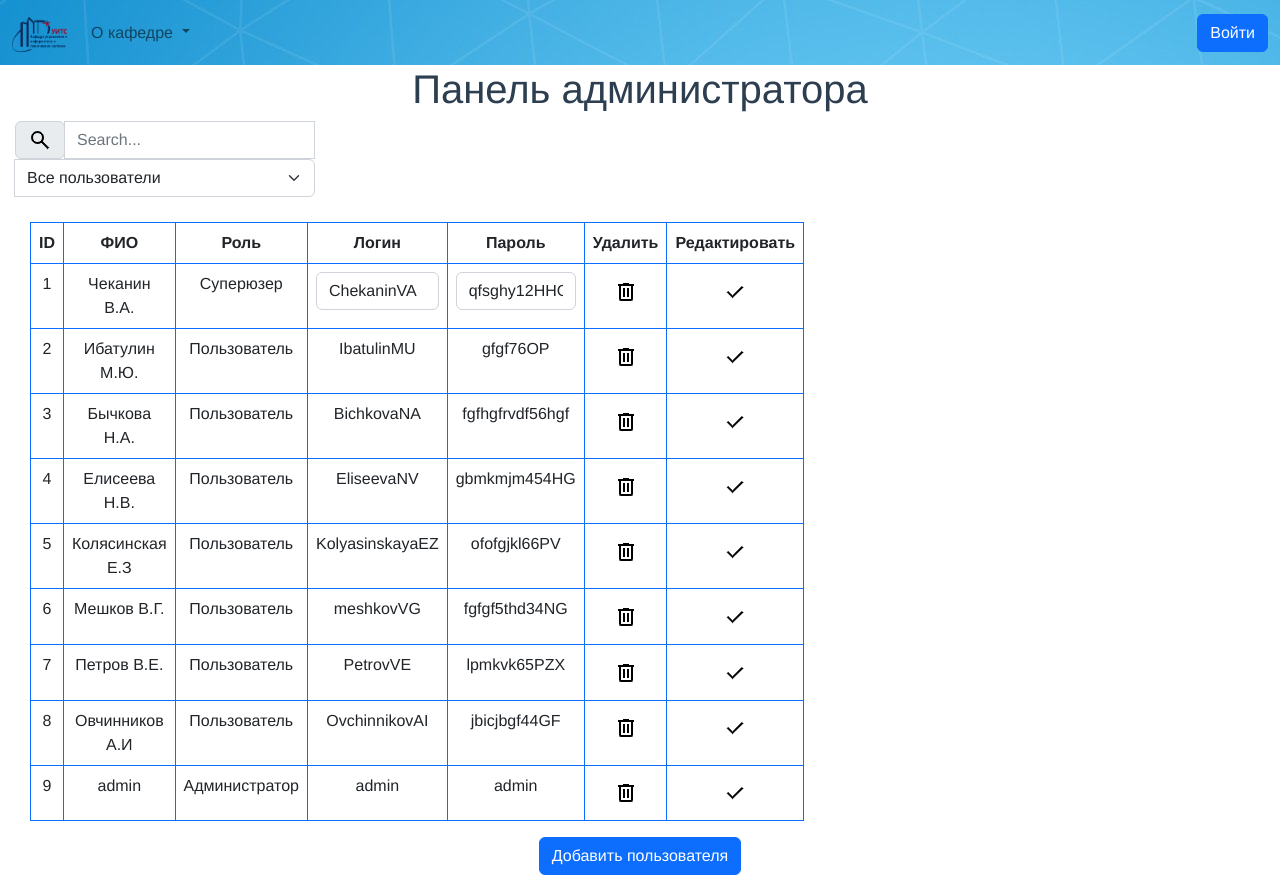
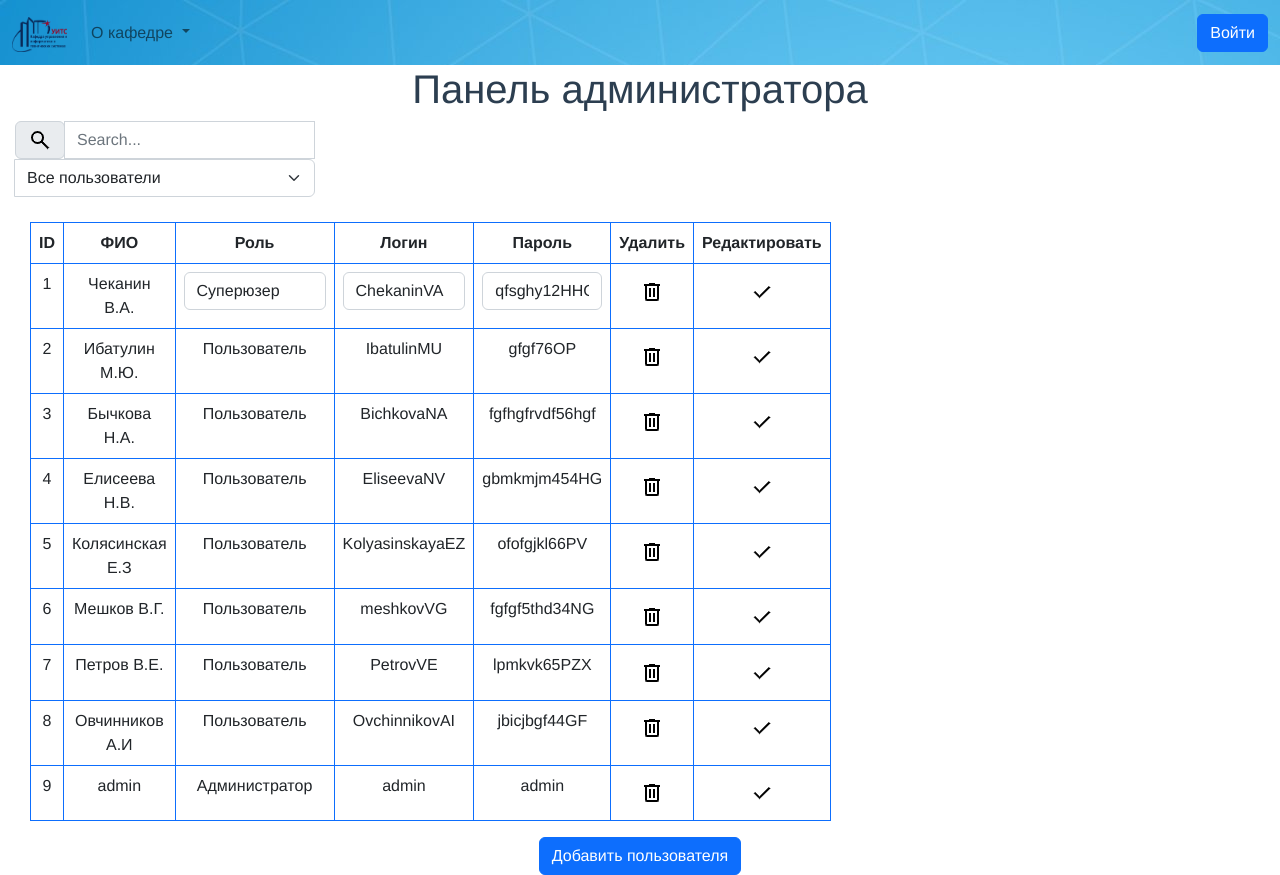
Before and after one commit to ianaomalova/frontendcorpportal, a Vue app: page /admin in a window 1280 px wide. Both pictures are taken after a click on the button 735 px from the left and 291 px from the top of the page. Built offline with nearby package versions, Linux system fonts and the light colour scheme.

Commit message:
Допилен функционал к редактированию пользователя в таблице

```diff
--- a/src/components/admins/Users.vue
+++ b/src/components/admins/Users.vue
@@ -37,7 +37,14 @@
                 <tr v-for="(user, index) in filteredUsers" :key="user.id">
                     <td>{{user.id}}</td>
                     <td>{{user.name}}</td>
-                    <td>{{user.role}}</td>
+                    <td v-if="editIndex === index && editNow === true">
+                        <select class="form-control w-auto" v-model="user.role">
+                            <option value="Пользователь">Пользователь</option>
+                            <option value="Суперюзер">Суперюзер</option>
+                            <option value="Администратор">Администратор</option>
+                        </select>
+                    </td>
+                    <td v-else>{{user.role}}</td>
                     <td v-if="editIndex === index && editNow === true"><input class="form-control" type="text" v-model="user.login"></td>
                     <td v-else>{{user.login}}</td>
                     <td v-if="editIndex === index && editNow === true"><input class="form-control" type="text" v-model="user.password"></td>
@@ -82,6 +89,14 @@
                     <input type="text" class="form-control" placeholder="ФИО: " v-model="newUser.name">
                 </div>
                 <div class="modal-body">
+<!--                    <input type="text" class="form-control" placeholder="Роль: " v-model="newUser.role">-->
+                    <select class="form-select w-auto" v-model="newUser.role">
+                        <option value="Пользователь">Пользователь</option>
+                        <option value="Суперюзер">Суперюзер</option>
+                        <option value="Администратор">Администратор</option>
+                    </select>
+                </div>
+                <div class="modal-body">
                     <input type="text" class="form-control" placeholder="Логин: " v-model="newUser.login">
                 </div>
                 <div class="modal-body">
@@ -119,9 +134,12 @@
                 editIndex: '',
                 editNow: false,
                 currentIndex: '',
-                newUser: {},
+                newUser: {
+                    role: 'Пользователь',
+                },
                 searchQuery: '',
-                filteredType: ''
+                filteredType: '',
+                selectForNewUser: 'Пользователь'
             }
         },
         methods: {
```
